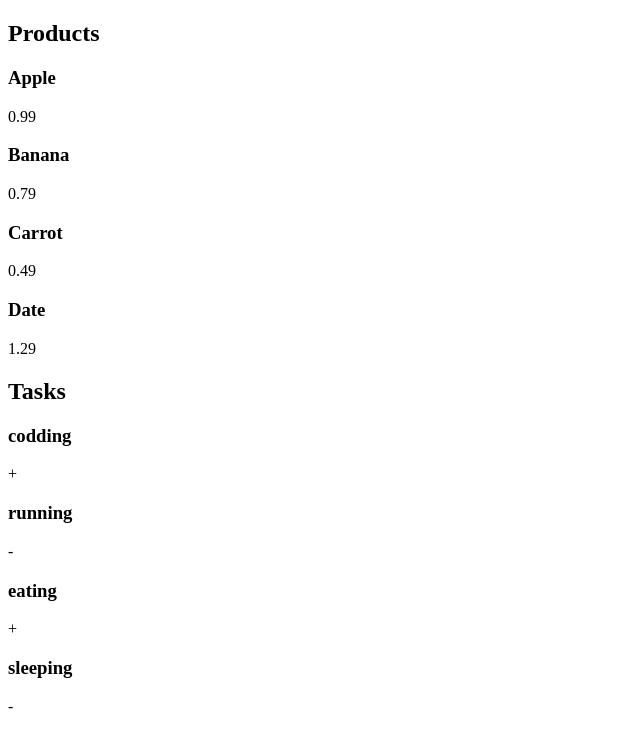
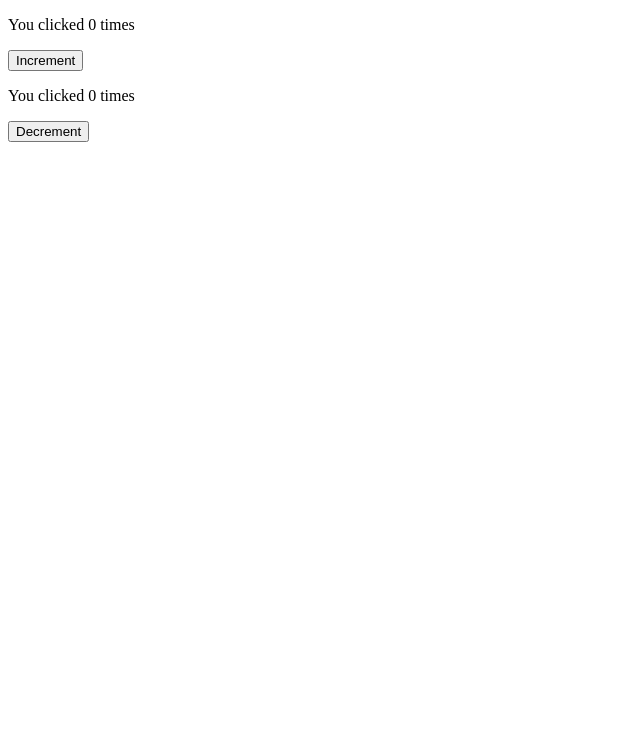
Before and after one commit to illiabutsenko/Node-React, a React app: page / in a window 1280 px wide. Shown: the top 748 px of the page, without its empty margins (0-640 px from the left). Built offline with nearby package versions, Linux system fonts and the light colour scheme; the HTML template or start-up script is replaced by a standard one.

Commit message:
React. Hooks

```diff
--- a/src/components/Counter.jsx
+++ b/src/components/Counter.jsx
@@ -1,27 +1,25 @@
-import React from "react";
-import Display from "./Display";
+import { useState } from "react";
 
-export default class Counter extends React.Component {
-  constructor(props) {
-    super(props);
-    this.state = { count: 0 };
-  }
+function Counter() {
+  const [count, setCount] = useState(0);
+  const [countDecrement, setCountDecrement] = useState(0);
 
-  incrementCount = () => {
-    this.setState((prevState) => ({ count: prevState.count + 1 }));
+  const increment = () => {
+    setCount(count + 1);
   };
 
-  decrementCount = () => {
-    this.setState((prevState) => ({ count: prevState.count - 1 }));
+  const decrement = () => {
+    setCountDecrement(countDecrement - 1);
   };
 
-  render() {
-    return (
-      <div>
-        <Display count={this.state.count} />
-        <button onClick={this.incrementCount}>Increment</button>
-        <button onClick={this.decrementCount}>Decrement</button>
-      </div>
-    );
-  }
+  return (
+    <div>
+      <p>You clicked {count} times</p>
+      <button onClick={increment}>Increment</button>
+      <p>You clicked {countDecrement} times</p>
+      <button onClick={decrement}>Decrement</button>
+    </div>
+  );
 }
+
+export default Counter;
--- a/src/index.jsx
+++ b/src/index.jsx
@@ -1,30 +1,10 @@
 import ReactDOM from "react-dom/client";
 import Counter from "./components/Counter";
-import WelcomeComponent from "./components/WelcomeComponent";
-import ErrorComponent from "./components/ErrorComponent";
-import UserProfile from "./components/UserProfile";
-import ProductList from "./components/ProductList";
-import TaskList from "./components/TaskList";
-
-const products = [
-  { id: 1, name: "Apple", price: 0.99 },
-  { id: 2, name: "Banana", price: 0.79 },
-  { id: 3, name: "Carrot", price: 0.49 },
-  { id: 4, name: "Date", price: 1.29 },
-];
-
-const tasks = [
-  { id: 1, title: "codding", complited: "+" },
-  { id: 1, title: "running", complited: "-" },
-  { id: 1, title: "eating", complited: "+" },
-  { id: 1, title: "sleeping", complited: "-" },
-];
 
 function App() {
   return (
     <div>
-      <ProductList products={products} />
-      <TaskList tasks={tasks} />
+      <Counter />
     </div>
   );
 }
```
Also changed, not shown: src/components/CounterOld.jsx (added, +27 -0 lines).
